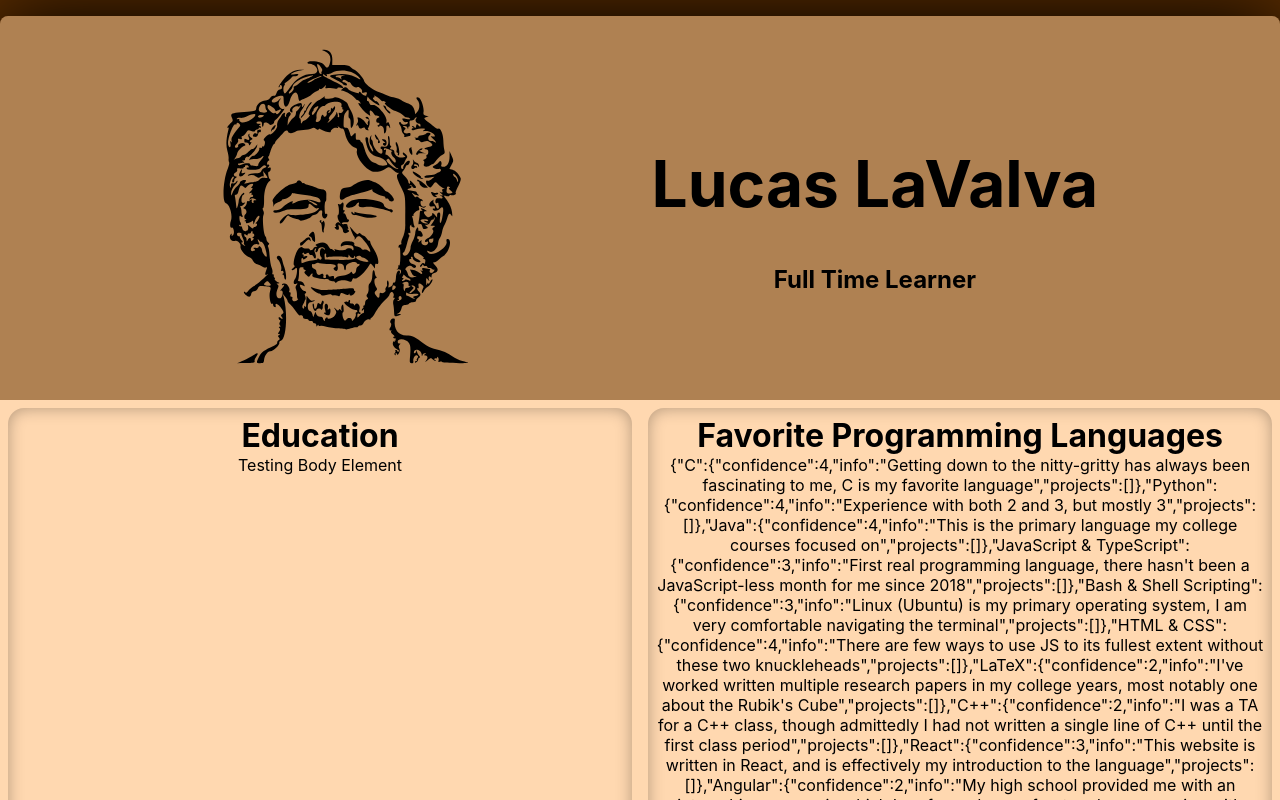
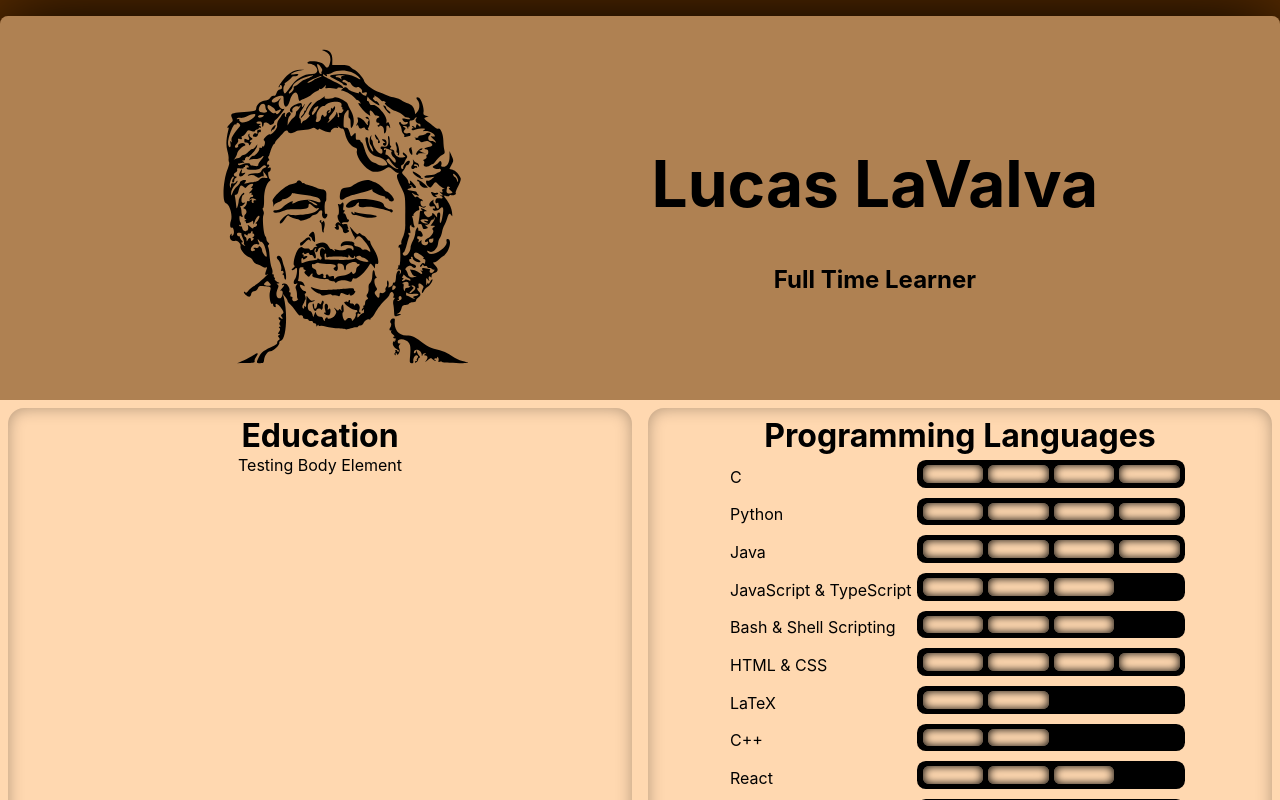
Before and after one commit to LuLaValva/portfolio, a React (Create React App) app: page / in a window 1280 px wide. Shown: the top 800 px of the page. Built offline with nearby package versions, Linux system fonts and the light colour scheme.

Commit message:
Added progress bar

```diff
--- a/src/App.css
+++ b/src/App.css
@@ -11,5 +11,5 @@
 }
 
 body {
-  background-color: rgb(87, 43, 0);
+  background-color: var(--background-color);
 }
--- a/src/App.js
+++ b/src/App.js
@@ -3,6 +3,7 @@ import Header from "./Elements/Header/Header";
 import Body from "./Elements/Body/Body";
 import Footer from "./Elements/Footer/Footer";
 import "./App.css";
+import "./Variables.css";
 
 function App() {
   return (
--- a/src/Elements/Body/Body.css
+++ b/src/Elements/Body/Body.css
@@ -1,5 +1,5 @@
 #body {
-  background-color: rgb(255, 216, 176);
+  background-color: var(--body-color);
 
   display: flex;
   justify-content: space-evenly;
--- a/src/Elements/Body/Body.js
+++ b/src/Elements/Body/Body.js
@@ -2,13 +2,14 @@ import React from "react";
 import "./Body.css";
 import BodyElement from "./BodyElement";
 import ProgrammingLanguages from "../../FrequentlyUpdatedInfo/programmingLanguages";
+import ConfidenceTable from "./ConfidenceTable";
 
 function Body() {
   return (
     <div id="body">
       <BodyElement title="Education">Testing Body Element</BodyElement>
-      <BodyElement title="Favorite Programming Languages">
-        {JSON.stringify(ProgrammingLanguages)}
+      <BodyElement title="Programming Languages">
+        <ConfidenceTable info={ProgrammingLanguages} />
       </BodyElement>
       <BodyElement title="Employment History">Employment</BodyElement>
       <BodyElement title="Related Experience">Experience</BodyElement>
--- /dev/null
+++ b/src/Elements/Body/ConfidenceElement.css
@@ -0,0 +1,4 @@
+.element-name {
+  width: 30%;
+  display: inline-flex;
+}
--- /dev/null
+++ b/src/Elements/Body/ConfidenceElement.js
@@ -0,0 +1,14 @@
+import React from "react";
+import ProgressBar from "./ProgressBar";
+import "./ConfidenceElement.css";
+
+function ConfidenceElement(props) {
+  return (
+    <div>
+      <div className="element-name">{props.name}</div>
+      <ProgressBar size={4} fill={props.info.confidence} />
+    </div>
+  );
+}
+
+export default ConfidenceElement;
--- /dev/null
+++ b/src/Elements/Body/ConfidenceTable.js
@@ -0,0 +1,10 @@
+import React from "react";
+import ConfidenceElement from "./ConfidenceElement";
+
+function ConfidenceTable(props) {
+  return Object.entries(props.info).map(([key, val]) => (
+    <ConfidenceElement key={key} name={key} info={val} />
+  ));
+}
+
+export default ConfidenceTable;
--- /dev/null
+++ b/src/Elements/Body/ProgressBar.css
@@ -0,0 +1,24 @@
+.progress-bar {
+  background-color: black;
+  display: inline-flex;
+  margin: 0.5ch;
+  border-radius: 1ex;
+  padding: 0.5ch 0.5ch 0.5ch 0;
+}
+
+.progress-element {
+  display: inline-block;
+  width: 6ch;
+  height: 2ex;
+  margin: 0 0 0 0.5ch;
+  border-radius: 0.7ex;
+  box-shadow: 0 0 1ch black inset;
+}
+
+.progress-element-full {
+  background-color: var(--body-color);
+}
+
+.progress-element-empty {
+  background-color: black;
+}
--- /dev/null
+++ b/src/Elements/Body/ProgressBar.js
@@ -0,0 +1,19 @@
+import React from "react";
+import "./ProgressBar.css";
+
+function ProgressBar(props) {
+  return (
+    <div className="progress-bar">
+      {[...Array(props.size).keys()].map((key) => (
+        <span
+          id={key}
+          className={`progress-element progress-element-${
+            key < props.fill ? "full" : "empty"
+          }`}
+        ></span>
+      ))}
+    </div>
+  );
+}
+
+export default ProgressBar;
--- a/src/Elements/Footer/Footer.css
+++ b/src/Elements/Footer/Footer.css
@@ -1,5 +1,5 @@
 #footer {
-  background-color: black;
+  background-color: var(--footer-color);
 
   display: flex;
   align-items: center;
--- a/src/Elements/Header/Header.css
+++ b/src/Elements/Header/Header.css
@@ -1,5 +1,5 @@
 .header {
-  background-color: rgb(175, 129, 82);
+  background-color: var(--header-color);
 
   display: flex;
   text-align: center;
--- /dev/null
+++ b/src/Variables.css
@@ -0,0 +1,6 @@
+:root {
+  --background-color: rgb(87, 43, 0);
+  --header-color: rgb(175, 129, 82);
+  --body-color: rgb(255, 216, 176);
+  --footer-color: black;
+}
```
